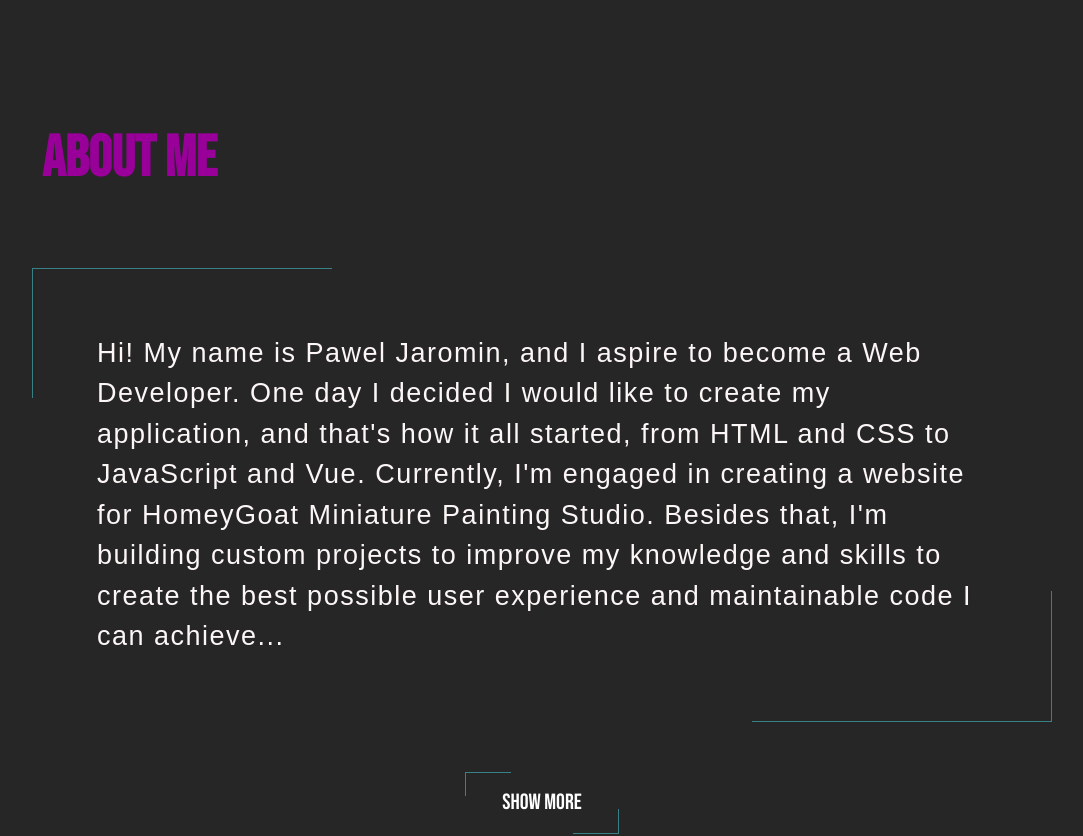
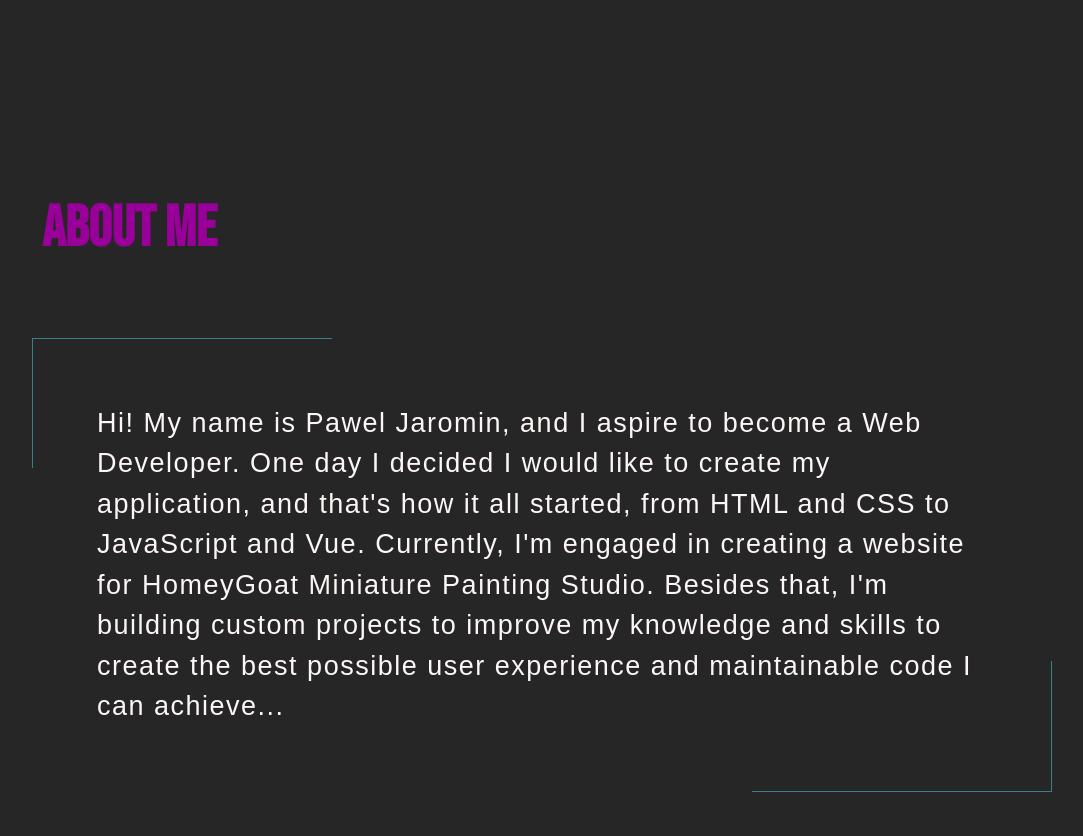
Before and after one commit to broccoli88/pj_portfolio, a Vue app: page / in a window 1280 px wide. Shown: the part 980-1816 px from the top of the page, without its empty margins (98-1181 px from the left). Built offline with nearby package versions, Linux system fonts and the light colour scheme; a web font is replaced by a local one.

Commit message:
visual update

```diff
--- a/src/components/AboutMe.vue
+++ b/src/components/AboutMe.vue
@@ -98,7 +98,7 @@ export default {
 <style>
 .about {
     min-height: 100vh;
-    margin-top: 3rem;
+    margin-top: 10rem;
 
     display: flex;
     flex-direction: column;
--- a/src/components/Technologies.vue
+++ b/src/components/Technologies.vue
@@ -125,7 +125,7 @@ export default {
     width: min(100%, 90rem);
     margin: 2rem 0;
     position: relative;
-    margin-bottom: 8rem;
+    margin-bottom: 4rem;
 }
 
 .technologies::before {
```
